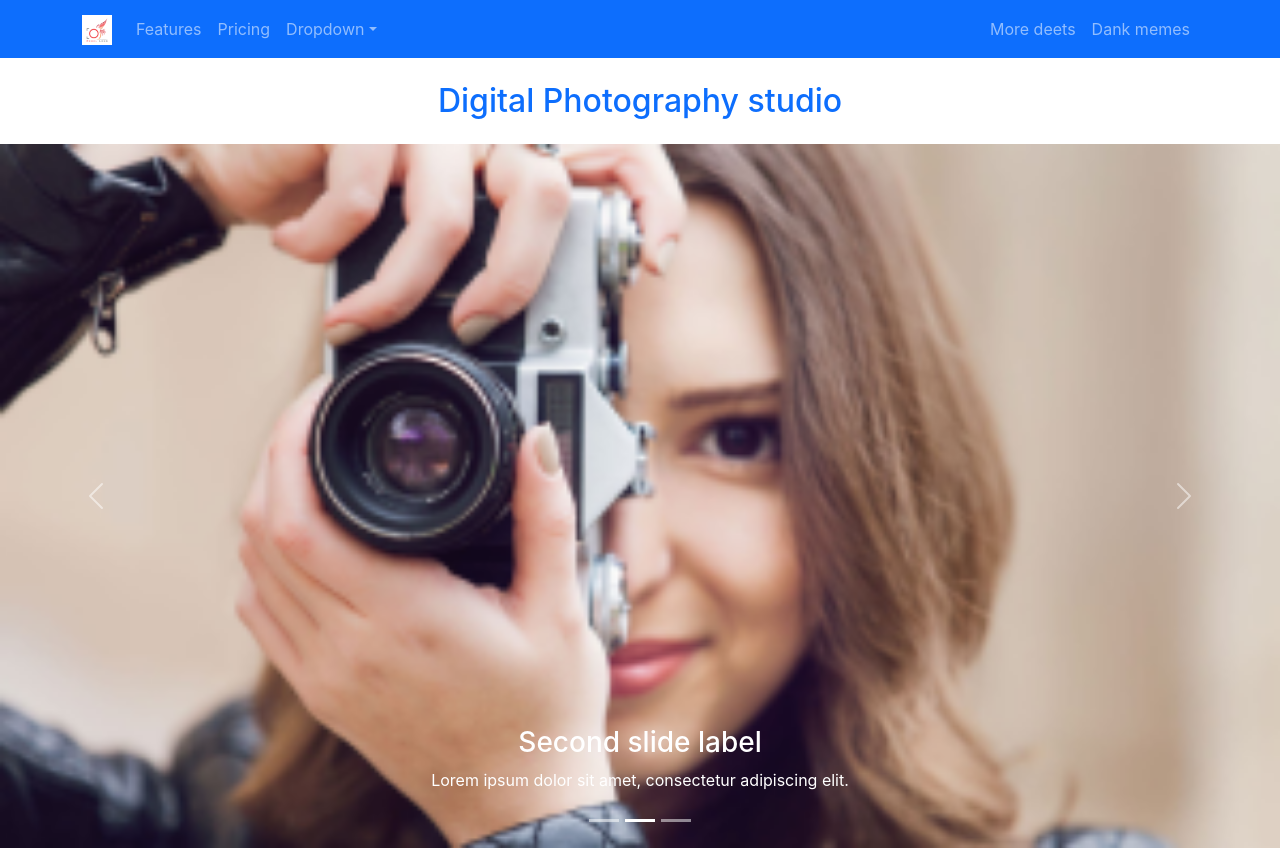
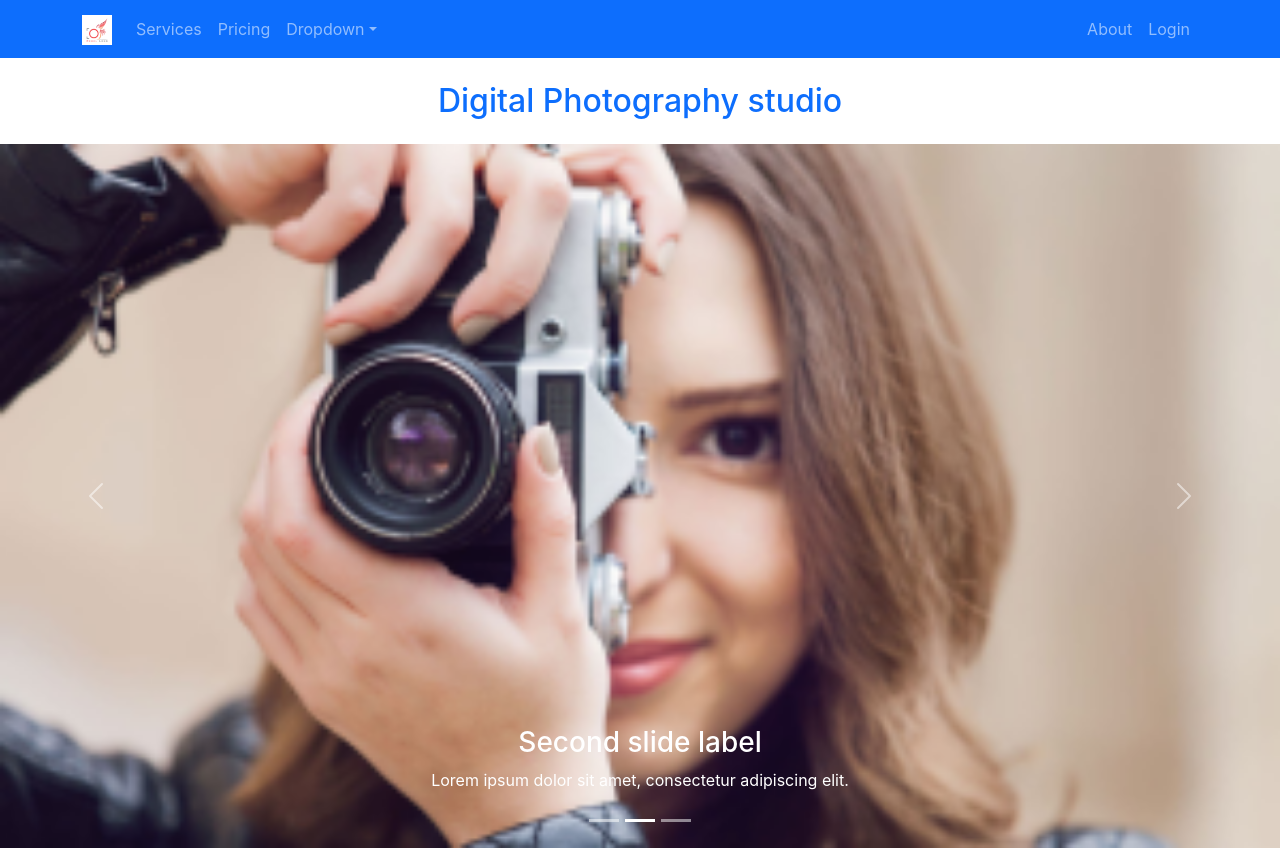
Before and after one commit to raju120405/Digital-studio--independent-service-provider, a React (Create React App) app: page / in a window 1280 px wide. Shown: the top 850 px of the page. Built offline with nearby package versions, Linux system fonts and the light colour scheme.

Commit message:
not found pages added

```diff
--- a/src/App.js
+++ b/src/App.js
@@ -5,6 +5,7 @@ import About from './Pages/About/About';
 import Home from './Pages/Home/Home';
 import Footer from './Pages/Shared/Footer/Footer';
 import Header from './Pages/Shared/Header/Header';
+import NotFound from './Pages/Shared/NotFound/NotFound';
 
 function App() {
   return (
@@ -12,7 +13,9 @@ function App() {
       <Header></Header>
       <Routes>
         <Route path="/" element={<Home></Home>}></Route>
+        <Route path="/home" element={<Home></Home>}></Route>
         <Route path="/about" element={<About></About>}></Route>
+        <Route path="*" element={<NotFound></NotFound>}></Route>
       </Routes>
       <Footer></Footer>
     </div>
--- a/src/Pages/Home/Services/Services.js
+++ b/src/Pages/Home/Services/Services.js
@@ -9,7 +9,7 @@ const Services = () => {
         .then(data=>setServices(data))
     },[])
     return (
-        <div className='container'>
+        <div id='services' className='container'>
             <h1 className='text-primary text-center mt-5'>Our services</h1>
            <div className='row'>
            {
--- a/src/Pages/Shared/Header/Header.js
+++ b/src/Pages/Shared/Header/Header.js
@@ -1,17 +1,18 @@
 import React from 'react';
 import { Button, Container, Form, FormControl, Nav, Navbar, NavDropdown, Offcanvas } from 'react-bootstrap';
+import { Link } from 'react-router-dom';
 import logo from '../../../images/logo/logo.png'
 const Header = () => {
   return (
     <>
 
-      <Navbar collapseOnSelect expand="lg" bg="primary" variant="dark">
+      <Navbar collapseOnSelect expand="lg" sticky='top' bg="primary" variant="dark">
         <Container>
-          <Navbar.Brand href="#home"><img src={logo} alt="" /></Navbar.Brand>
+          <Navbar.Brand as={Link} to="/"><img height={30} src={logo} alt="" /></Navbar.Brand>
           <Navbar.Toggle aria-controls="responsive-navbar-nav" />
           <Navbar.Collapse id="responsive-navbar-nav">
             <Nav className="me-auto">
-              <Nav.Link href="#features">Features</Nav.Link>
+              <Nav.Link href="home#services">Services</Nav.Link>
               <Nav.Link href="#pricing">Pricing</Nav.Link>
               <NavDropdown title="Dropdown" id="collasible-nav-dropdown">
                 <NavDropdown.Item href="#action/3.1">Action</NavDropdown.Item>
@@ -22,9 +23,9 @@ const Header = () => {
               </NavDropdown>
             </Nav>
             <Nav>
-              <Nav.Link href="#deets">More deets</Nav.Link>
-              <Nav.Link eventKey={2} href="#memes">
-                Dank memes
+              <Nav.Link as={Link} to="/about">About</Nav.Link>
+              <Nav.Link as={Link} to="/login">
+                Login
               </Nav.Link>
             </Nav>
           </Navbar.Collapse>
--- /dev/null
+++ b/src/Pages/Shared/NotFound/NotFound.js
@@ -0,0 +1,12 @@
+import React from 'react';
+
+const NotFound = () => {
+    return (
+        <div className='text-center'>
+            <img src="https://img.freepik.com/free-vector/404-error-with-people-holding-numbers-concept-illustration_114360-7923.jpg?w=740&t=st=1650248812~exp=1650249412~hmac=56f82e6af1299575f55a8475a311f72a82454d26f160c781e9683b88ebaf993a" alt="" />
+            <h2>404 Not Found</h2>
+        </div>
+    );
+};
+
+export default NotFound;
```
